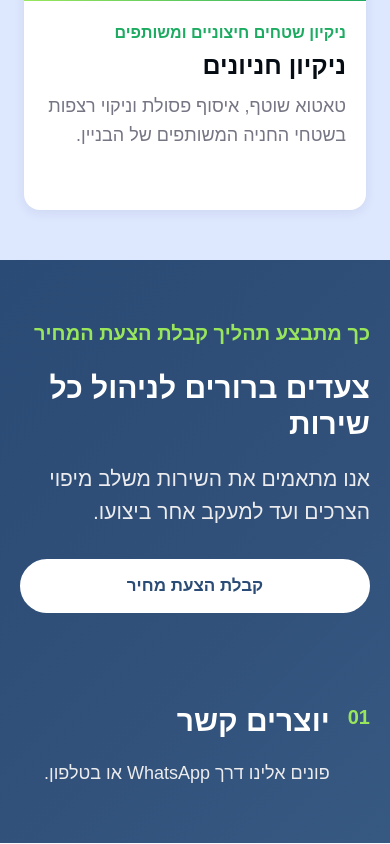
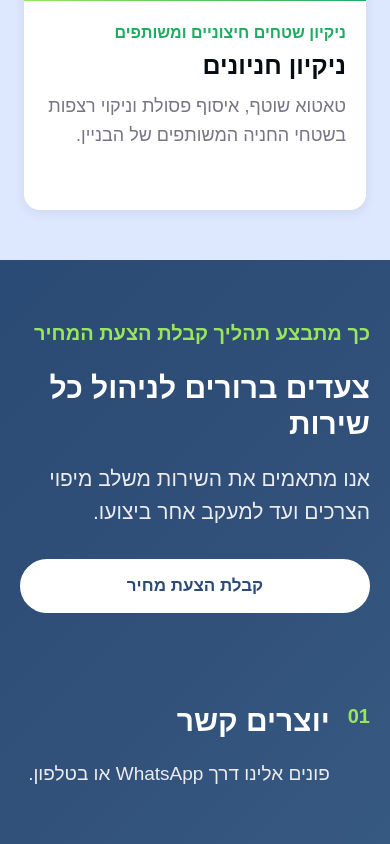
Before and after one commit to bleachchyxo/bleachchyxo.github.io, a plain HTML site: page index.html in a window 390 px wide. Shown: the part 4217-5061 px from the top of the page. Drawn offline with Linux system fonts and the light colour scheme.

Commit message:
Update index.html

```diff
--- a/index.html
+++ b/index.html
@@ -1,3 +1,4 @@
+
 <!DOCTYPE html>
 <html lang="he" dir="rtl">
 <head>
@@ -133,7 +134,7 @@ transform:translateY(-2px);
 display:flex;
 direction:rtl;
 align-items:flex-start;
-gap:28px;
+gap:24px;
 margin-top:90px;
 text-align:right;
 }
@@ -142,9 +143,9 @@ text-align:right;
 flex-shrink:0;
 margin:0;
 color:#99e65c;
-font-size:clamp(20px,2vw,24px);
+font-size:clamp(16px,2vw,24px);
 font-weight:600;
-line-height:1.4;
+line-height:1.3;
 }
 
 .step-content{
@@ -152,9 +153,9 @@ text-align:right;
 }
 
 .step-title{
-margin:0 0 12px;
+margin:0 0 10px;
 color:white;
-font-size:clamp(26px,2.6vw,32px);
+font-size:clamp(20px,2.4vw,28px);
 font-weight:700;
 line-height:1.3;
 }
@@ -162,7 +163,7 @@ line-height:1.3;
 .step-description{
 margin:0;
 color:#ececee;
-font-size:clamp(21px,2.2vw,25px);
+font-size:clamp(18px,2.2vw,22px);
 line-height:1.6;
 }
 
@@ -245,15 +246,17 @@ margin-top:90px;
 
 .step-number{
 font-size:20px;
+line-height:1.3;
 }
 
 .step-title{
-font-size:25px;
+font-size:23px;
 margin-bottom:10px;
+line-height:1.3;
 }
 
 .step-description{
-font-size:18px;
+font-size:19px;
 line-height:1.6;
 }
 
```
